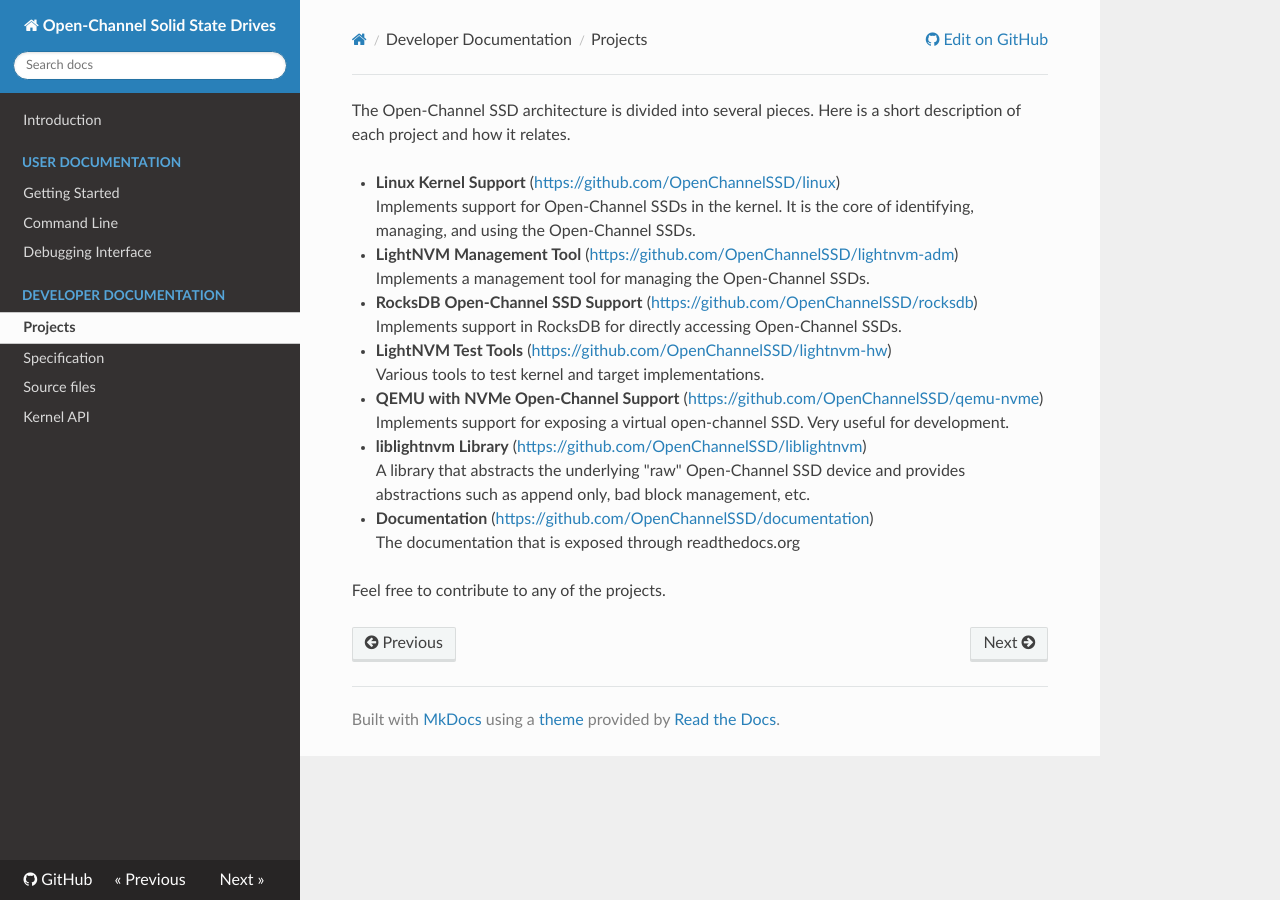
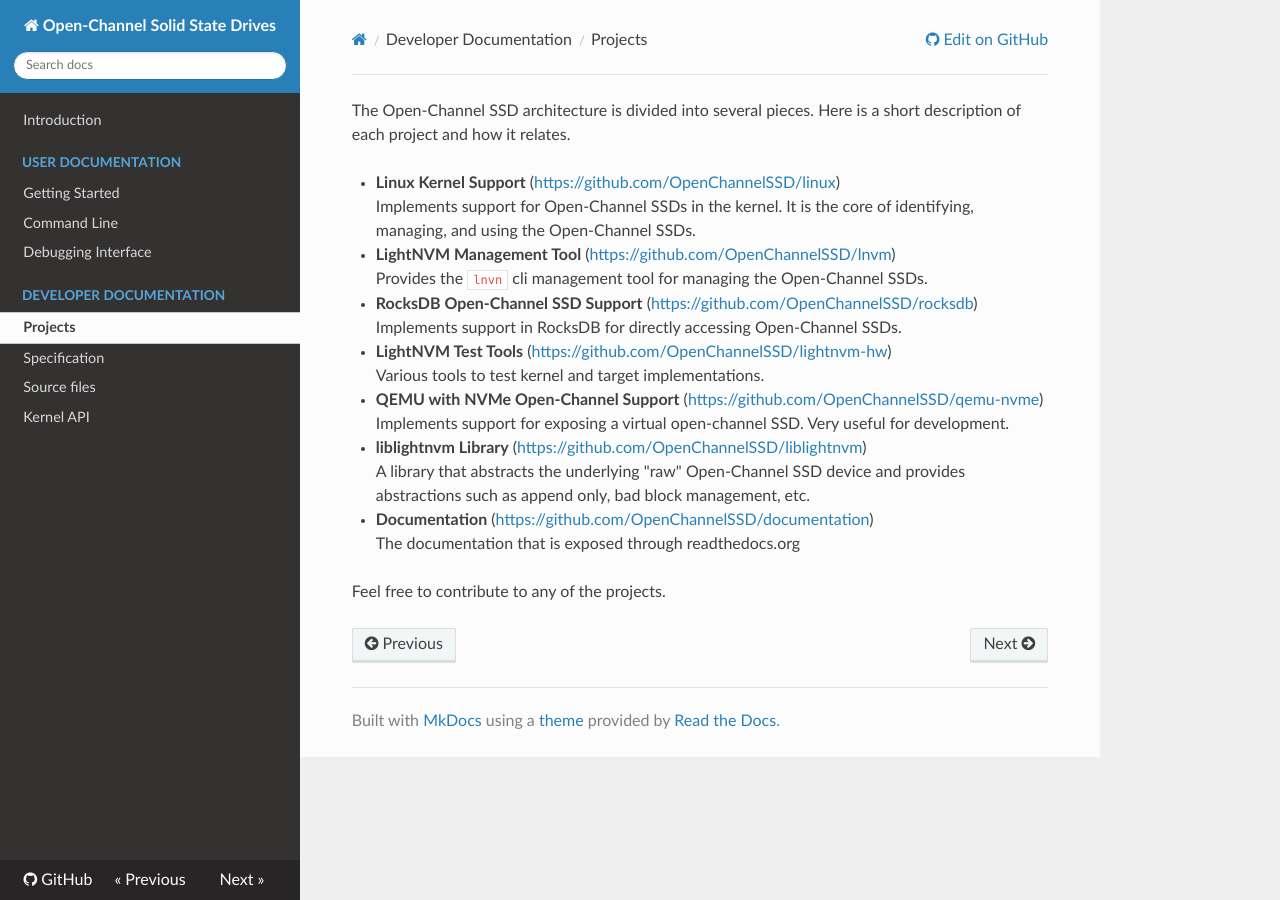
Before and after one commit to OpenChannelSSD/documentation, an MkDocs documentation site: the page built from docs/projects.md, in a window 1280 px wide. Built offline with MkDocs 1.6.1, drawn with Linux system fonts in a browser that asks for light colours; nearby versions of some CDN libraries; old or Windows-style settings are respelled for this version of MkDocs.

Commit message:
Fixed title in description of `lnvm` cli tool.

```diff
--- a/docs/projects.md
+++ b/docs/projects.md
@@ -4,31 +4,26 @@ The Open-Channel SSD architecture is divided into several pieces. Here is a shor
      ([https://github.com/OpenChannelSSD/linux](https://github.com/OpenChannelSSD/linux)) <br>
       Implements support for Open-Channel SSDs in the kernel. It is the core of identifying, managing, and using the Open-Channel SSDs.
 
-
    - **LightNVM Management Tool**
-     ([https://github.com/OpenChannelSSD/lightnvm-adm](https://github.com/OpenChannelSSD/lnvm))
+     ([https://github.com/OpenChannelSSD/lnvm](https://github.com/OpenChannelSSD/lnvm))
      <br>
-      Implements a management tool for managing the Open-Channel SSDs.
+      Provides the `lnvn` cli management tool for managing the Open-Channel SSDs.
 
    - **RocksDB Open-Channel SSD Support**
      ([https://github.com/OpenChannelSSD/rocksdb](https://github.com/OpenChannelSSD/rocksdb))<br>
       Implements support in RocksDB for directly accessing Open-Channel SSDs.
 
-
    - **LightNVM Test Tools**
      ([https://github.com/OpenChannelSSD/lightnvm-hw](https://github.com/OpenChannelSSD/lightnvm-hw))<br>
       Various tools to test kernel and target implementations.
-
 
    - **QEMU with NVMe Open-Channel Support**
      ([https://github.com/OpenChannelSSD/qemu-nvme](https://github.com/OpenChannelSSD/qemu-nvme))<br>
       Implements support for exposing a virtual open-channel SSD. Very useful for development.
 
-
    - **liblightnvm Library**
      ([https://github.com/OpenChannelSSD/liblightnvm](https://github.com/OpenChannelSSD/liblightnvm))<br>
       A library that abstracts the underlying "raw" Open-Channel SSD device and provides abstractions such as append only, bad block management, etc.
-
 
    - **Documentation**
      ([https://github.com/OpenChannelSSD/documentation](https://github.com/OpenChannelSSD/documentation))<br>
```
